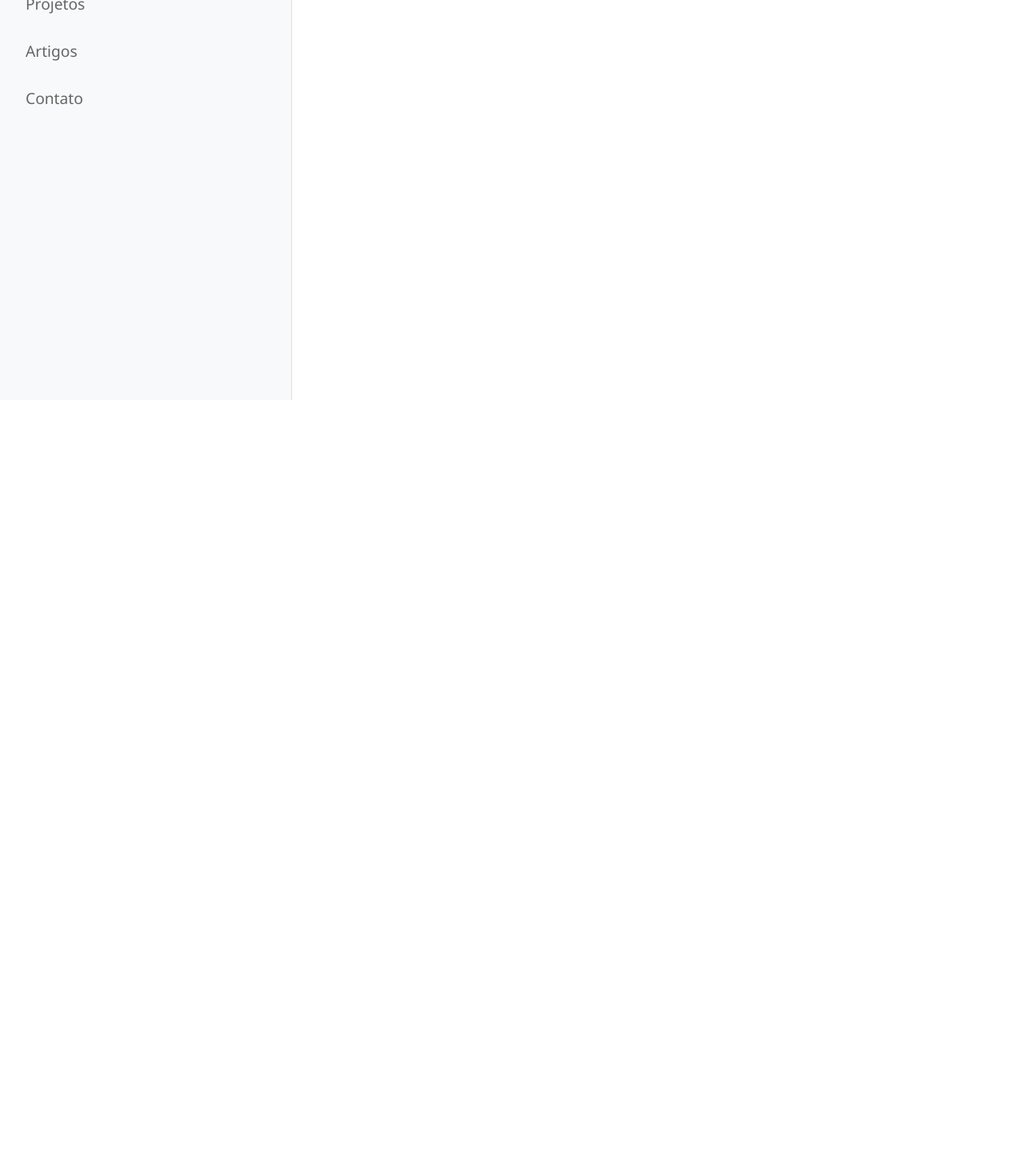
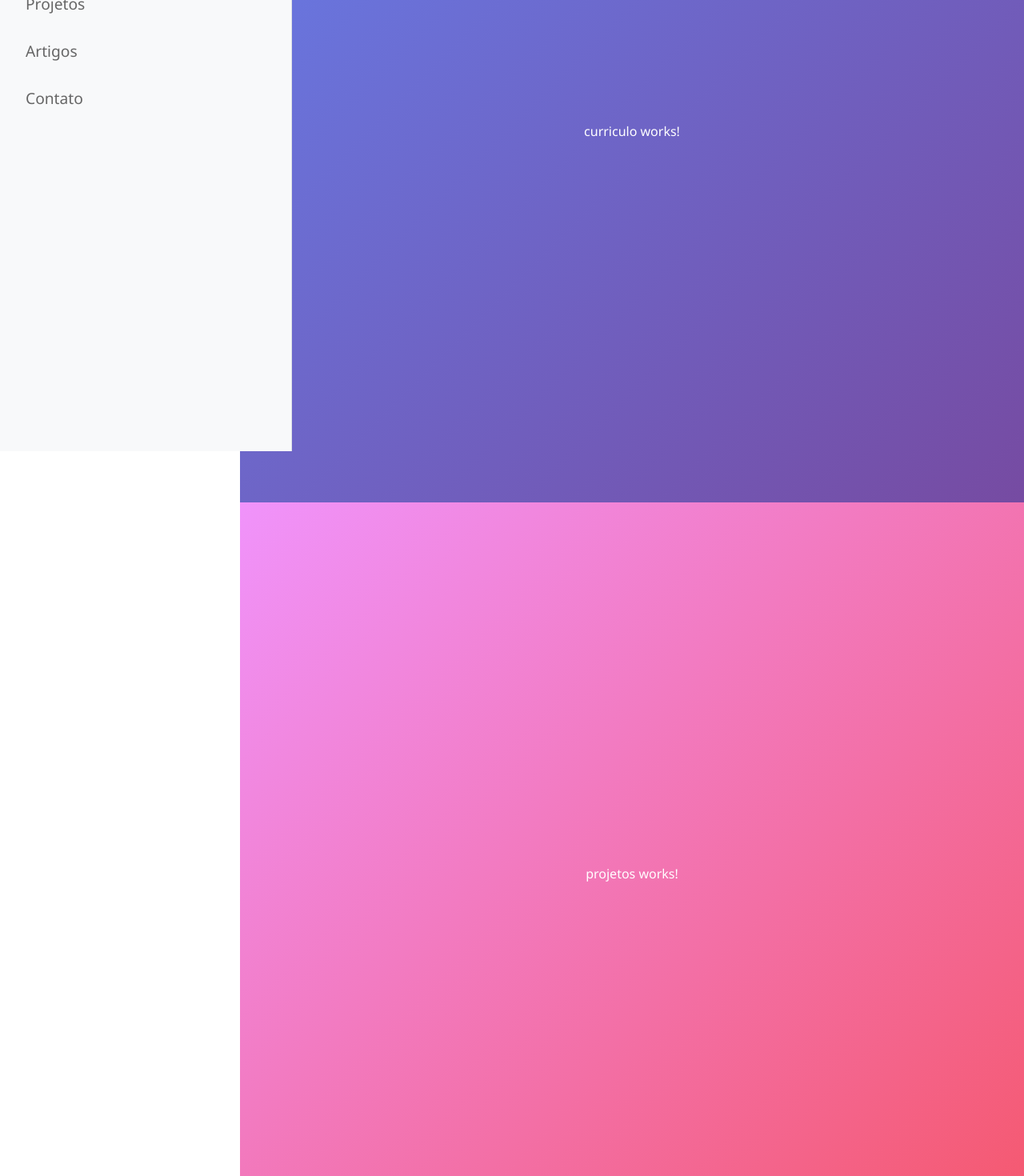
Before and after one commit to FelipeLima91/portfolio, an Angular app: page / in a window 1280 px wide. Before the commit this address led to /#/curriculo. Shown: the part 300-1770 px from the top of the page at 80% size. Before the commit the page ends 800 px from the top, so only its background shows below. Built offline with nearby package versions, Linux system fonts and the light colour scheme.

Commit message:
feat: inserir animação de transição

```diff
--- a/src/app/app.config.ts
+++ b/src/app/app.config.ts
@@ -1,13 +1,7 @@
 import { ApplicationConfig, provideBrowserGlobalErrorListeners } from '@angular/core';
-import { provideRouter } from '@angular/router';
-import { LocationStrategy, HashLocationStrategy } from '@angular/common';
-
-import { routes } from './app.routes';
 
 export const appConfig: ApplicationConfig = {
   providers: [
-    provideBrowserGlobalErrorListeners(),
-    provideRouter(routes),
-    { provide: LocationStrategy, useClass: HashLocationStrategy },
+    provideBrowserGlobalErrorListeners()
   ],
 };
--- a/src/app/app.html
+++ b/src/app/app.html
@@ -7,22 +7,36 @@
     <nav class="sidebar-nav">
       <ul>
         <li>
-          <a routerLink="/curriculo" routerLinkActive="active">Curriculo</a>
+          <a href="#curriculo" [class.active]="activeSection() === 'curriculo'">Curriculo</a>
         </li>
         <li>
-          <a routerLink="/projetos" routerLinkActive="active">Projetos</a>
+          <a href="#projetos" [class.active]="activeSection() === 'projetos'">Projetos</a>
         </li>
         <li>
-          <a routerLink="/artigos" routerLinkActive="active">Artigos</a>
+          <a href="#artigos" [class.active]="activeSection() === 'artigos'">Artigos</a>
         </li>
         <li>
-          <a routerLink="/contato" routerLinkActive="active">Contato</a>
+          <a href="#contato" [class.active]="activeSection() === 'contato'">Contato</a>
         </li>
       </ul>
     </nav>
   </aside>
 
   <main class="content">
-    <router-outlet></router-outlet>
+    <section id="curriculo" class="section section-curriculo">
+      <app-curriculo></app-curriculo>
+    </section>
+
+    <section id="projetos" class="section section-projetos">
+      <app-projetos></app-projetos>
+    </section>
+
+    <section id="artigos" class="section section-artigos">
+      <app-artigos></app-artigos>
+    </section>
+
+    <section id="contato" class="section section-contato">
+      <app-contato></app-contato>
+    </section>
   </main>
 </div>
--- a/src/app/app.scss
+++ b/src/app/app.scss
@@ -12,13 +12,16 @@
   display: flex;
   flex-direction: column;
   flex-shrink: 0;
+  position: fixed;
+  height: 100vh;
+  overflow-y: auto;
 
   .sidebar-header {
     margin-bottom: 3rem;
 
     h1 {
       font-size: 2.5rem;
-      font-weight: 300; // Simples
+      font-weight: 300;
       color: #333;
       line-height: 1.2;
       margin: 0;
@@ -38,9 +41,11 @@
           text-decoration: none;
           color: #666;
           font-size: 1.2rem;
-          transition: color 0.2s;
+          transition: all 0.3s ease;
           display: block;
           padding: 0.5rem 0;
+          padding-right: 0.5rem;
+          border-right: 3px solid transparent;
 
           &:hover {
             color: #000;
@@ -49,7 +54,7 @@
           &.active {
             color: #007bff;
             font-weight: 500;
-            border-right: 3px solid #007bff;
+            border-right-color: #007bff;
           }
         }
       }
@@ -58,20 +63,49 @@
 }
 
 .content {
+  margin-left: 300px;
   flex-grow: 1;
-  padding: 3rem;
-  background-color: #fff;
   overflow-y: auto;
+  scroll-behavior: smooth;
 }
 
-/* Responsividade básica para mobile - Sidebar vira menu topo ou hamburger futuramente */
+.section {
+  min-height: 100vh;
+  padding: 4rem 3rem;
+  display: flex;
+  align-items: center;
+  justify-content: center;
+}
+
+.section-curriculo {
+  background: linear-gradient(135deg, #667eea 0%, #764ba2 100%);
+  color: white;
+}
+
+.section-projetos {
+  background: linear-gradient(135deg, #f093fb 0%, #f5576c 100%);
+  color: white;
+}
+
+.section-artigos {
+  background: linear-gradient(135deg, #4facfe 0%, #00f2fe 100%);
+  color: white;
+}
+
+.section-contato {
+  background: linear-gradient(135deg, #43e97b 0%, #38f9d7 100%);
+  color: white;
+}
+
 @media (max-width: 768px) {
   .layout-container {
     flex-direction: column;
   }
 
   .sidebar {
+    position: relative;
     width: 100%;
+    height: auto;
     border-right: none;
     border-bottom: 1px solid #dee2e6;
     padding: 1rem;
@@ -80,4 +114,12 @@
       font-size: 1.8rem;
     }
   }
+
+  .content {
+    margin-left: 0;
+  }
+
+  .section {
+    padding: 2rem 1rem;
+  }
 }
--- a/src/app/app.ts
+++ b/src/app/app.ts
@@ -1,11 +1,98 @@
-import { Component } from '@angular/core';
-import { RouterOutlet, RouterLink, RouterLinkActive } from '@angular/router';
+import { Component, AfterViewInit, OnDestroy, signal } from '@angular/core';
+import { CurriculoComponent } from './pages/curriculo/curriculo';
+import { ProjetosComponent } from './pages/projetos/projetos';
+import { ArtigosComponent } from './pages/artigos/artigos';
+import { ContatoComponent } from './pages/contato/contato';
 
 @Component({
   selector: 'app-root',
-  imports: [RouterOutlet, RouterLink, RouterLinkActive],
+  imports: [CurriculoComponent, ProjetosComponent, ArtigosComponent, ContatoComponent],
   templateUrl: './app.html',
   styleUrl: './app.scss',
 })
-export class App {
+export class App implements AfterViewInit, OnDestroy {
+  activeSection = signal<string>('curriculo');
+  private observer?: IntersectionObserver;
+  private updateTimeout?: number;
+
+  ngAfterViewInit() {
+    // Aguardar um tick para garantir que o DOM está pronto
+    setTimeout(() => {
+      this.setupScrollSpy();
+      this.setupSmoothScroll();
+    }, 100);
+  }
+
+  private setupSmoothScroll() {
+    // Interceptar cliques nos links âncora para scroll suave
+    const links = document.querySelectorAll('a[href^="#"]');
+
+    links.forEach(link => {
+      link.addEventListener('click', (e) => {
+        e.preventDefault();
+        const targetId = link.getAttribute('href')?.substring(1);
+
+        if (targetId) {
+          const targetElement = document.getElementById(targetId);
+          if (targetElement) {
+            targetElement.scrollIntoView({
+              behavior: 'smooth',
+              block: 'start'
+            });
+          }
+        }
+      });
+    });
+  }
+
+  private setupScrollSpy() {
+    // Configurar IntersectionObserver para detectar seção visível
+    this.observer = new IntersectionObserver(
+      (entries: IntersectionObserverEntry[]) => {
+        // Limpar timeout anterior
+        if (this.updateTimeout) {
+          clearTimeout(this.updateTimeout);
+        }
+
+        // Aguardar 150ms após última mudança para atualizar (debounce)
+        this.updateTimeout = window.setTimeout(() => {
+          // Encontrar a seção com maior intersectionRatio
+          const visibleEntries = entries.filter(e => e.intersectionRatio > 0.2);
+
+          if (visibleEntries.length > 0) {
+            // Ordenar por intersectionRatio e pegar a mais visível
+            const mostVisible = visibleEntries.reduce((prev, current) =>
+              current.intersectionRatio > prev.intersectionRatio ? current : prev
+            );
+
+            const id = (mostVisible.target as HTMLElement).id;
+
+            // Só atualizar se mudou
+            if (this.activeSection() !== id) {
+              this.activeSection.set(id);
+              console.log('Seção ativa:', id);
+            }
+          }
+        }, 150);
+      },
+      {
+        // Usar múltiplos thresholds
+        threshold: [0, 0.2, 0.5, 0.8, 1.0],
+        rootMargin: '0px'
+      }
+    );
+
+    // Observar todas as seções
+    const sections = document.querySelectorAll('.section');
+    console.log('Seções encontradas:', sections.length);
+    sections.forEach((section) => this.observer?.observe(section));
+  }
+
+  ngOnDestroy() {
+    // Limpar observer e timeout ao destruir componente
+    if (this.updateTimeout) {
+      clearTimeout(this.updateTimeout);
+    }
+    this.observer?.disconnect();
+  }
 }
--- a/src/styles.scss
+++ b/src/styles.scss
@@ -1,4 +1,7 @@
-/* You can add global styles to this file, and also import other style files */
+html {
+  scroll-behavior: smooth;
+}
+
 body {
   margin: 0;
   padding: 0;
```
Also changed, not shown: src/app/app.routes.ts (deleted, +0 -14 lines).
